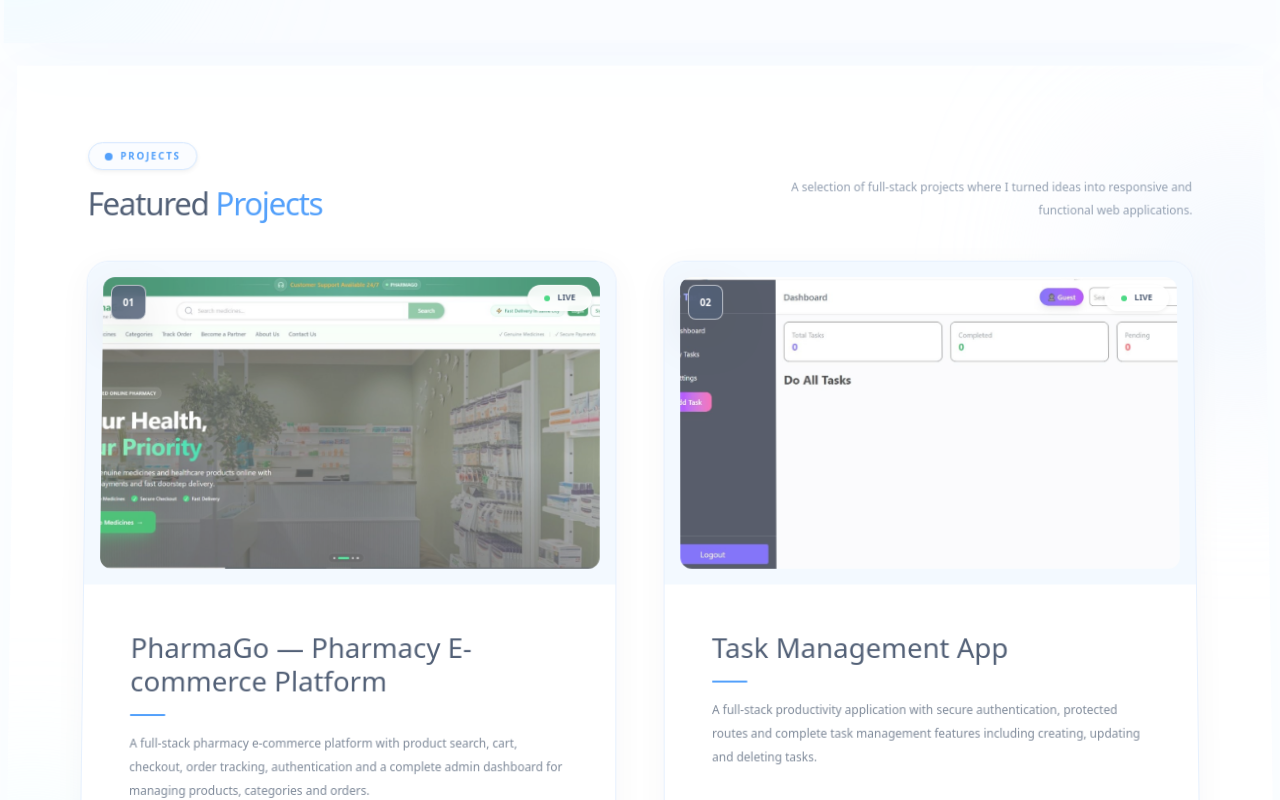
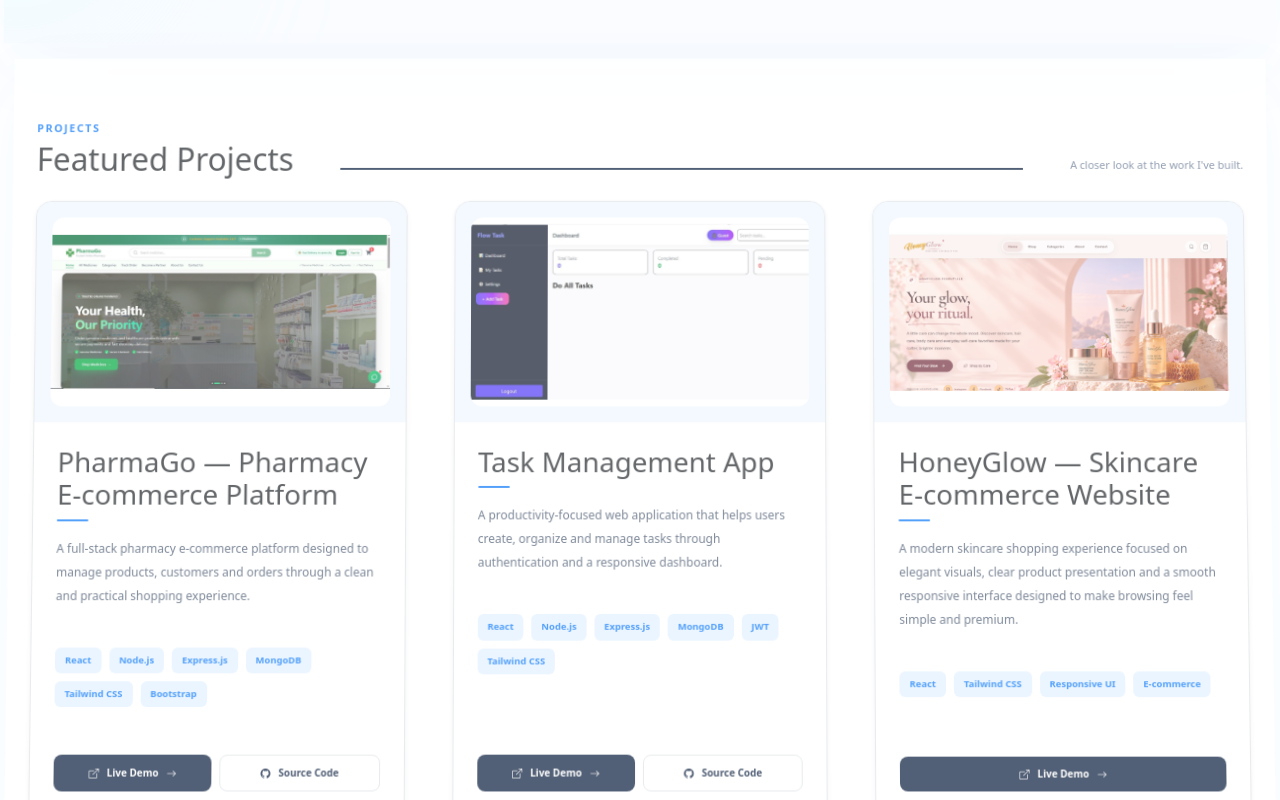
Before and after one commit to aimansahar330-oss/my-portfolio, a React app: page / in a window 1280 px wide. Shown: the part 2460-3260 px from the top of the page. Built offline with nearby package versions, Linux system fonts and the light colour scheme; the HTML template or start-up script is replaced by a standard one.

Commit message:
push project

```diff
--- a/src/components/Projects.jsx
+++ b/src/components/Projects.jsx
@@ -1,12 +1,13 @@
 import pharmago from "../assets/pharmago.png";
 import taskmanager from "../assets/taskmanager.png";
+import honeyglow from "../assets/honeyglow.png";
 
 const projects = [
   {
     image: pharmago,
     title: "PharmaGo — Pharmacy E-commerce Platform",
     description:
-      "A full-stack pharmacy e-commerce platform with product search, cart, checkout, order tracking, authentication and a complete admin dashboard for managing products, categories and orders.",
+      "A full-stack pharmacy e-commerce platform designed to manage products, customers and orders through a clean and practical shopping experience.",
     tech: [
       "React",
       "Node.js",
@@ -15,15 +16,15 @@ const projects = [
       "Tailwind CSS",
       "Bootstrap",
     ],
-    liveDemo: "https://pharmago-self.vercel.app/",
-    sourceCode: "https://github.com/aimansahar330-oss/pharmago",
+    liveUrl: "https://pharmago-self.vercel.app/",
+    githubUrl: "https://github.com/aimansahar330-oss",
   },
 
   {
     image: taskmanager,
     title: "Task Management App",
     description:
-      "A full-stack productivity application with secure authentication, protected routes and complete task management features including creating, updating and deleting tasks.",
+      "A productivity-focused web application that helps users create, organize and manage tasks through authentication and a responsive dashboard.",
     tech: [
       "React",
       "Node.js",
@@ -32,9 +33,23 @@ const projects = [
       "JWT",
       "Tailwind CSS",
     ],
-    liveDemo: "https://task-managment-app-puce.vercel.app/",
-    sourceCode:
-      "https://github.com/aimansahar330-oss/Task-managment-app",
+    liveUrl: "https://task-managment-app-puce.vercel.app/",
+    githubUrl: "https://github.com/aimansahar330-oss",
+  },
+
+  {
+    image: honeyglow,
+    title: "HoneyGlow — Skincare E-commerce Website",
+    description:
+      "A modern skincare shopping experience focused on elegant visuals, clear product presentation and a smooth responsive interface designed to make browsing feel simple and premium.",
+    tech: [
+      "React",
+      "Tailwind CSS",
+      "Responsive UI",
+      "E-commerce",
+    ],
+    liveUrl: "https://my-portfolio-drab-five-17.vercel.app/",
+    githubUrl: null,
   },
 ];
 
@@ -43,196 +58,121 @@ const Projects = () => {
     <section
       id="projects"
       className="
-        relative
-        overflow-hidden
+        bg-white
+        py-12
+        transition-colors
+        duration-300
 
-        !bg-white
+        dark:bg-[#07111f]
 
-        py-14
-
-        transition-colors
-        duration-500
-
-        dark:!bg-[#06111f]
-
-        sm:py-16
-        lg:py-20
+        sm:py-14
+        lg:py-16
       "
     >
-      {/* ================================================= */}
-      {/* BACKGROUND DECORATION */}
-      {/* ================================================= */}
-
       <div
         className="
-          absolute
-          -right-28
-          top-20
-          h-[280px]
-          w-[280px]
-          rounded-full
-
-          !bg-blue-100/50
-
-          blur-[90px]
-
-          dark:!bg-[#0877f9]/10
-        "
-      />
-
-      <div
-        className="
-          absolute
-          -left-24
-          bottom-10
-          h-[240px]
-          w-[240px]
-          rounded-full
-
-          !bg-cyan-100/40
-
-          blur-[80px]
-
-          dark:!bg-cyan-400/[0.06]
-        "
-      />
-
-      <div
-        className="
-          relative
           mx-auto
-          w-full
-          max-w-[1180px]
-
+          max-w-[1320px]
           px-4
           sm:px-6
           lg:px-8
         "
       >
         {/* ================================================= */}
-        {/* HEADER */}
+        {/* SMALL HEADING */}
         {/* ================================================= */}
+
+        <p
+          className="
+            m-0
+            text-[10px]
+            font-black
+            tracking-[0.14em]
+            text-[#0877f9]
+
+            dark:text-[#58c7ff]
+
+            sm:text-[11px]
+          "
+        >
+          PROJECTS
+        </p>
+
+        {/* ================================================= */}
+        {/* MAIN HEADING */}
+        {/* ================================================= */}
+
+        <div className="mt-1 flex items-end gap-5">
+
+          <h2
+            className="
+              m-0
+              shrink-0
+              text-[26px]
+              font-black
+              leading-tight
+              text-[#071b3b]
+
+              dark:text-white
+
+              sm:text-[30px]
+              lg:text-[32px]
+            "
+          >
+            Featured Projects
+          </h2>
 
           <div
             className="
-            mb-8
-            flex
-            flex-col
-            gap-3
+              mb-2
+              hidden
+              h-[2px]
+              flex-1
+              bg-[#071b3b]
 
-            lg:mb-10
-            lg:flex-row
-            lg:items-end
-            lg:justify-between
-          "
-        >
-          <div>
-            {/* LABEL */}
-            <div
-              className="
-                mb-3
-                inline-flex
-                items-center
-                gap-2
+              dark:bg-white/20
 
-                rounded-full
-                border
-
-                !border-blue-200
-                !bg-[#f8fbff]
-
-                px-3
-                py-1.5
-
-                shadow-sm
-
-                dark:!border-white/10
-                dark:!bg-white/[0.05]
-                dark:shadow-none
-              "
-            >
-              <span
-                className="
-                  h-2
-                  w-2
-                  rounded-full
-
-                  !bg-[#0877f9]
-
-                  dark:!bg-[#58c7ff]
+              lg:block
             "
           />
 
-              <span
+          <p
             className="
-                  text-[9px]
-                  font-black
-                  tracking-[0.18em]
+              mb-1
+              hidden
+              whitespace-nowrap
+              text-[11px]
+              text-slate-500
 
-                  !text-[#0877f9]
+              dark:text-slate-400
 
-                  dark:!text-[#58c7ff]
-
-                  sm:text-[10px]
+              lg:block
             "
           >
-                PROJECTS
-              </span>
+            A closer look at the work I've built.
+          </p>
+
         </div>
 
-            {/* TITLE */}
-            <h2
+        {/* ================================================= */}
+        {/* MOBILE DESCRIPTION */}
+        {/* ================================================= */}
+
+        <p
           className="
-                m-0
+            mt-2
+            text-[11px]
+            leading-5
+            text-slate-500
 
-                text-[28px]
-                font-black
-                tracking-[-0.04em]
+            dark:text-slate-400
 
-                !text-[#071b3b]
-
-                dark:!text-[#f8fafc]
-
-                sm:text-[34px]
-                lg:text-[38px]
+            lg:hidden
           "
         >
-              Featured
-              <span
-                className="
-                  !text-[#0877f9]
-                  dark:!text-[#58c7ff]
-                "
-              >
-                {" "}
-                Projects
-              </span>
-            </h2>
-          </div>
-
-          {/* DESCRIPTION */}
-          <p
-            className="
-              m-0
-              max-w-[430px]
-
-              text-[11px]
-              leading-5
-
-              !text-slate-500
-
-              dark:!text-slate-400
-
-              sm:text-[12px]
-              sm:leading-6
-
-              lg:text-right
-            "
-          >
-            A selection of full-stack projects where I turned ideas into
-            responsive and functional web applications.
+          A closer look at the work I've built with practical ideas,
+          modern interfaces and real-world functionality.
         </p>
-        </div>
 
         {/* ================================================= */}
         {/* PROJECT GRID */}
@@ -240,16 +180,19 @@ const Projects = () => {
 
         <div
           className="
+            mt-6
             grid
             grid-cols-1
             gap-5
 
-            md:gap-6
+            sm:gap-6
 
-            lg:grid-cols-2
+            md:grid-cols-2
+
+            lg:grid-cols-3
           "
         >
-          {projects.map((project, index) => (
+          {projects.map((project) => (
             <article
               key={project.title}
               className="
@@ -258,149 +201,76 @@ const Projects = () => {
                 h-full
                 flex-col
                 overflow-hidden
-
-                rounded-[22px]
+                rounded-2xl
                 border
-
-                !border-blue-100
-                !bg-white
-
-                shadow-[0_8px_30px_rgba(7,27,59,0.05)]
+                border-blue-200
+                bg-white
+                shadow-sm
 
                 transition-all
                 duration-300
 
                 hover:-translate-y-1
-                hover:!border-blue-300
-                hover:shadow-[0_20px_45px_rgba(8,119,249,0.10)]
+                hover:border-blue-300
+                hover:shadow-xl
+                hover:shadow-blue-100/60
 
-                dark:!border-white/10
-                dark:!bg-[#0c1b2e]
-                dark:shadow-[0_10px_35px_rgba(0,0,0,.20)]
+                dark:border-white/10
+                dark:bg-[#0d1b2d]
+                dark:shadow-none
 
-                dark:hover:!border-[#58c7ff]/30
-                dark:hover:shadow-[0_20px_45px_rgba(8,119,249,.09)]
+                dark:hover:border-[#58c7ff]/40
+                dark:hover:shadow-[#0877f9]/10
               "
             >
+
               {/* ================================================= */}
-              {/* IMAGE */}
+              {/* PROJECT IMAGE */}
               {/* ================================================= */}
 
               <div
                 className="
                   relative
                   overflow-hidden
-
-                  !bg-[#eef6ff]
-
+                  bg-[#eef6ff]
                   p-3
 
-                  dark:!bg-[#081827]
+                  dark:bg-[#111f32]
 
                   sm:p-4
                 "
               >
-                {/* NUMBER */}
-                <span
+                <div
                   className="
-                    absolute
-                    left-6
-                    top-6
-                    z-20
+                    overflow-hidden
+                    rounded-xl
+                    bg-white
 
-                    flex
-                    h-9
-                    w-9
-                    items-center
-                    justify-center
-
-                    rounded-lg
-                    border
-
-                    !border-white/60
-                    !bg-[#071b3b]/85
-
-                    text-[10px]
-                    font-black
-
-                    !text-white
-
-                    shadow-lg
-                    backdrop-blur
-
-                    dark:!border-white/10
-                    dark:!bg-[#06111f]/90
+                    dark:bg-[#17263a]
                   "
                 >
-                  0{index + 1}
-                </span>
-
-                {/* LIVE BADGE */}
-                <span
-                  className="
-                    absolute
-                    right-6
-                    top-6
-                    z-20
-
-                    inline-flex
-                    items-center
-                    gap-2
-
-                    rounded-full
-                    border
-
-                    !border-white/70
-                    !bg-white/90
-
-                    px-3
-                    py-1.5
-
-                    text-[8.5px]
-                    font-bold
-
-                    !text-[#071b3b]
-
-                    shadow-sm
-                    backdrop-blur
-
-                    dark:!border-white/10
-                    dark:!bg-[#0b1829]/90
-                    dark:!text-white
-                  "
-                >
-                  <span className="h-1.5 w-1.5 rounded-full bg-green-500" />
-
-                  LIVE
-                </span>
-
-                <div className="overflow-hidden rounded-xl">
                   <img
                     src={project.image}
                     alt={project.title}
+                    loading="lazy"
                     className="
-                      h-[210px]
+                      aspect-[16/9]
+                      h-auto
                       w-full
-
-                      object-cover
-                      object-top
+                      object-contain
+                      object-center
 
                       transition-transform
                       duration-500
 
-                      group-hover:scale-[1.025]
-
-                      sm:h-[270px]
-                      md:h-[300px]
-                      lg:h-[270px]
-                      xl:h-[300px]
+                      group-hover:scale-[1.02]
                     "
                   />
                 </div>
               </div>
 
               {/* ================================================= */}
-              {/* DETAILS */}
+              {/* PROJECT DETAILS */}
               {/* ================================================= */}
 
               <div
@@ -408,57 +278,55 @@ const Projects = () => {
                   flex
                   flex-1
                   flex-col
+                  p-4
 
-                  p-5
-
-                  sm:p-6
+                  sm:p-5
+                  lg:p-5
                 "
               >
+
                 {/* TITLE */}
+
                 <h3
                   className="
                     m-0
-
-                    text-[16px]
+                    text-[15px]
                     font-black
                     leading-6
+                    text-[#071b3b]
 
-                    !text-[#071b3b]
+                    dark:text-white
 
-                    dark:!text-white
-
-                    sm:text-[17px]
-                    lg:text-[18px]
+                    sm:text-[16px]
                   "
                 >
                   {project.title}
                 </h3>
 
-                {/* LINE */}
+                {/* SMALL LINE */}
+
                 <div
                   className="
-                    mt-3
+                    mt-2
                     h-[2px]
-                    w-9
+                    w-8
                     rounded-full
+                    bg-[#0877f9]
 
-                    !bg-[#0877f9]
-
-                    dark:!bg-[#58c7ff]
+                    dark:bg-[#58c7ff]
                   "
                 />
 
                 {/* DESCRIPTION */}
+
                 <p
                   className="
                     mt-3
+                    text-[11.5px]
+                    leading-5
+                    text-slate-600
 
-                    text-[11px]
-                    leading-5
-
-                    !text-slate-600
-
-                    dark:!text-slate-400
+                    dark:text-slate-300
 
                     sm:text-[12px]
                     sm:leading-6
@@ -472,30 +340,21 @@ const Projects = () => {
                 {/* ================================================= */}
 
                 <div className="mt-4 flex flex-wrap gap-2">
+
                   {project.tech.map((item) => (
                     <span
                       key={item}
                       className="
-                        rounded-lg
-                        border
-
-                        !border-blue-100
-                        !bg-[#f4f9ff]
-
+                        rounded-md
+                        bg-[#e3f1ff]
                         px-2.5
                         py-1.5
-
                         text-[9px]
                         font-bold
+                        text-[#0877f9]
 
-                        !text-[#0877f9]
-
-                        transition-colors
-                        duration-300
-
-                        dark:!border-white/10
-                        dark:!bg-[#0877f9]/10
-                        dark:!text-[#70ceff]
+                        dark:bg-[#0877f9]/15
+                        dark:text-[#70c8ff]
 
                         sm:text-[9.5px]
                       "
@@ -503,6 +362,7 @@ const Projects = () => {
                       {item}
                     </span>
                   ))}
+
                 </div>
 
                 {/* ================================================= */}
@@ -512,177 +372,105 @@ const Projects = () => {
                 <div
                   className="
                     mt-auto
-                    grid
-                    grid-cols-1
-                    gap-2.5
-                    pt-6
+                    flex
+                    flex-col
+                    gap-2
+                    pt-5
 
-                    min-[430px]:grid-cols-2
+                    min-[420px]:flex-row
                   "
                 >
-                  {/* ================================================= */}
+
                   {/* LIVE DEMO */}
-                  {/* ================================================= */}
 
                   <a
-                    href={project.liveDemo}
+                    href={project.liveUrl}
                     target="_blank"
                     rel="noreferrer"
                     className="
-                      group/live
-
                       inline-flex
+                      flex-1
                       items-center
                       justify-center
-                      gap-2.5
-
-                      rounded-xl
-
-                      bg-gradient-to-r
-                      from-[#0877f9]
-                      to-[#0757c8]
-
-                      px-4
-                      py-3
-
+                      gap-2
+                      rounded-lg
+                      bg-[#071b3b]
+                      px-3
+                      py-2.5
                       text-[10px]
                       font-bold
-
                       !text-white
-                      !no-underline
-
-                      shadow-[0_8px_20px_rgba(8,119,249,.18)]
+                      no-underline
 
                       transition
                       duration-300
 
                       hover:-translate-y-0.5
-                      hover:!text-white
-                      hover:!no-underline
-                      hover:shadow-[0_12px_25px_rgba(8,119,249,.25)]
+                      hover:bg-[#0877f9]
 
-                      dark:from-[#1494ff]
-                      dark:to-[#0877f9]
-                      dark:shadow-[0_8px_22px_rgba(8,119,249,.14)]
-
-                      sm:text-[11px]
+                      dark:bg-[#0877f9]
+                      dark:hover:bg-[#2196ff]
                     "
                   >
                     <i className="bi bi-box-arrow-up-right" />
 
                     Live Demo
 
-                    <i
-                      className="
-                        bi
-                        bi-arrow-right
-
-                        transition
-                        duration-300
-
-                        group-hover/live:translate-x-1
-                      "
-                    />
+                    <i className="bi bi-arrow-right" />
                   </a>
 
-                  {/* ================================================= */}
-                  {/* SOURCE CODE */}
-                  {/* ================================================= */}
+                  {/* GITHUB */}
 
+                  {project.githubUrl && (
                     <a
-                    href={project.sourceCode}
+                      href={project.githubUrl}
                       target="_blank"
                       rel="noreferrer"
                       className="
-                      group/code
-
                         inline-flex
+                        flex-1
                         items-center
                         justify-center
-                      gap-2.5
-
-                      rounded-xl
+                        gap-2
+                        rounded-lg
                         border
-
-                      !border-[#071b3b]/20
-                      !bg-white
-
-                      px-4
-                      py-3
-
+                        border-[#071b3b]
+                        bg-transparent
+                        px-3
+                        py-2.5
                         text-[10px]
                         font-bold
-
                         !text-[#071b3b]
-                      !no-underline
-
-                      shadow-sm
+                        no-underline
 
                         transition
                         duration-300
 
                         hover:-translate-y-0.5
-                      hover:!border-[#071b3b]
-                      hover:!bg-[#071b3b]
+                        hover:bg-[#071b3b]
                         hover:!text-white
-                      hover:!no-underline
 
-                      dark:!border-white/15
-                      dark:!bg-[#17263a]
+                        dark:border-white/20
                         dark:!text-white
-                      dark:shadow-none
 
-                      dark:hover:!border-white
-                      dark:hover:!bg-white
+                        dark:hover:border-white
+                        dark:hover:bg-white
                         dark:hover:!text-[#071b3b]
-
-                      sm:text-[11px]
                       "
                     >
-                    <i className="bi bi-github text-[14px]" />
+                      <i className="bi bi-github" />
 
                       Source Code
+                    </a>
+                  )}
 
-                    <i
-                      className="
-                        bi
-                        bi-arrow-right
-
-                        transition
-                        duration-300
-
-                        group-hover/code:translate-x-1
-                      "
-                    />
-                  </a>
-                </div>
                 </div>
 
-              {/* ================================================= */}
-              {/* BOTTOM HOVER LINE */}
-              {/* ================================================= */}
-
-              <div
-                className="
-                  h-[3px]
-                  w-0
-
-                  bg-gradient-to-r
-                  from-[#0877f9]
-                  to-cyan-400
-
-                  transition-all
-                  duration-500
-
-                  group-hover:w-full
-
-                  dark:from-[#58c7ff]
-                  dark:to-cyan-400
-                "
-              />
+              </div>
             </article>
           ))}
         </div>
+
       </div>
     </section>
   );
```
Also changed, not shown: src/assets/honeyglow.png (added). Lines whose indentation alone changed are shown as unchanged.
